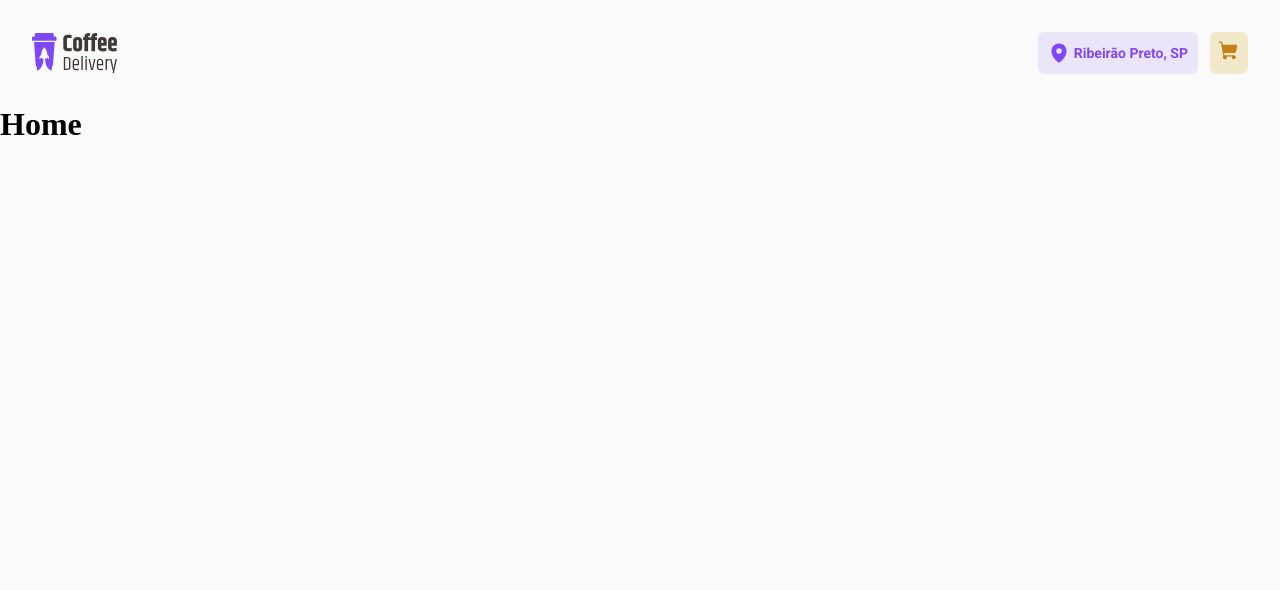
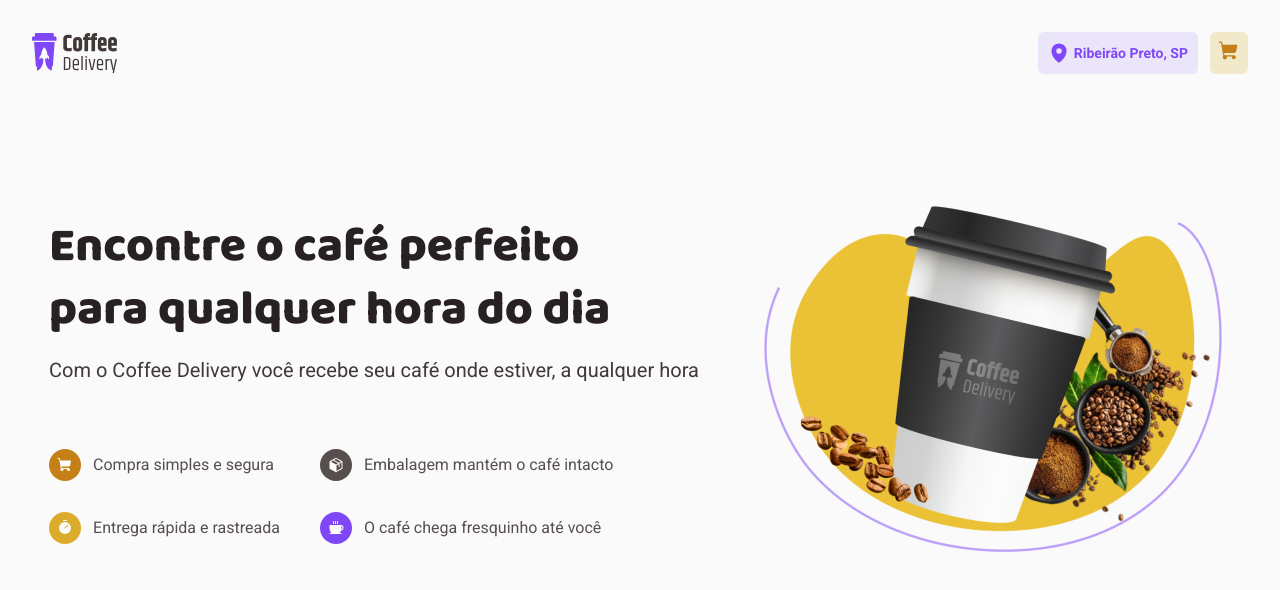
Before and after one commit to heitorgandolfi/coffee-delivery, a React (Vite) app: page / in a window 1280 px wide. Shown: the top 590 px of the page. Built offline with nearby package versions, Linux system fonts and the light colour scheme.

Commit message:
feat(HomeScreen): add HighlightArea component

```diff
--- /dev/null
+++ b/src/components/highlightArea/index.tsx
@@ -0,0 +1,64 @@
+import HighlightImage from "../../assets/imgs/hero-image.png";
+import { ShoppingCart, Timer, Package, Coffee } from "phosphor-react";
+
+import {
+  HighlightContainer,
+  PageTitle,
+  SubPageTitle,
+  HighlightInfos,
+  HighlightInfosWrapper,
+  IconContainer,
+} from "./styles";
+import { useTheme } from "styled-components";
+
+export const HighlightArea = () => {
+  const { "gray-100": iconColor } = useTheme();
+
+  return (
+    <HighlightContainer>
+      <article>
+        <PageTitle>
+          Encontre o café perfeito
+          <br /> para qualquer hora do dia
+        </PageTitle>
+        <SubPageTitle>
+          Com o Coffee Delivery você recebe seu café onde estiver, a qualquer hora
+        </SubPageTitle>
+
+        <HighlightInfosWrapper>
+          <HighlightInfos>
+            <div>
+              <IconContainer bgcolor="primary-dark">
+                <ShoppingCart size={16} weight="fill" color={iconColor} />
+              </IconContainer>
+              <h3>Compra simples e segura</h3>
+            </div>
+            <div>
+              <IconContainer bgcolor="primary">
+                <Timer size={16} weight="fill" color={iconColor} />
+              </IconContainer>
+              <h3>Entrega rápida e rastreada</h3>
+            </div>
+          </HighlightInfos>
+
+          <HighlightInfos>
+            <div>
+              <IconContainer bgcolor="tertiary">
+                <Package size={16} weight="fill" color={iconColor} />
+              </IconContainer>
+              <h3>Embalagem mantém o café intacto</h3>
+            </div>
+            <div>
+              <IconContainer bgcolor="secondary">
+                <Coffee size={16} weight="fill" color={iconColor} />
+              </IconContainer>
+              <h3>O café chega fresquinho até você</h3>
+            </div>
+          </HighlightInfos>
+        </HighlightInfosWrapper>
+      </article>
+
+      <img src={HighlightImage} alt="" />
+    </HighlightContainer>
+  );
+};
--- /dev/null
+++ b/src/components/highlightArea/styles.ts
@@ -0,0 +1,78 @@
+import styled from "styled-components";
+import { defaultTheme } from "../../styles/themes/default";
+
+export const HighlightContainer = styled.section`
+  display: flex;
+  justify-content: center;
+  align-items: center;
+  flex-wrap: wrap-reverse;
+  gap: 3.5rem;
+
+  margin-top: 5.875rem;
+`;
+
+export const PageTitle = styled.h1`
+  font-family: "Baloo 2";
+  font-size: 3rem;
+  font-weight: 800;
+  line-height: 3.9rem;
+
+  margin-bottom: 1rem;
+
+  color: ${(props) => props.theme["tertiary-darker"]};
+`;
+
+export const SubPageTitle = styled.h2`
+  font-family: "Roboto";
+  font-size: 1.25rem;
+  font-style: normal;
+  font-weight: 400;
+  line-height: 1.625rem;
+
+  color: ${(props) => props.theme["tertiary-dark"]};
+`;
+
+export const HighlightInfosWrapper = styled.div`
+  display: flex;
+  justify-content: start;
+  align-items: center;
+  gap: 2.5rem;
+
+  margin-top: 4.125rem;
+`;
+
+export const HighlightInfos = styled.div`
+  display: flex;
+  flex-direction: column;
+  gap: 1.9375rem;
+
+  div {
+    display: flex;
+    align-items: center;
+    gap: 0.75rem;
+
+    span {
+      padding: 0.5rem;
+      background-color: red;
+    }
+
+    h3 {
+      font-family: "Roboto";
+      font-size: 1rem;
+      font-weight: 400;
+      line-height: 1.3rem;
+
+      color: ${(props) => props.theme.tertiary};
+    }
+  }
+`;
+
+interface IconContainerProps {
+  bgcolor: keyof typeof defaultTheme;
+}
+
+export const IconContainer = styled.div<IconContainerProps>`
+  padding: 0.5rem;
+  border-radius: 999px;
+  background-color: ${(props) => props.theme[props.bgcolor]};
+`;
--- a/src/pages/home/index.tsx
+++ b/src/pages/home/index.tsx
@@ -1,3 +1,7 @@
-export const Home = () => {
-  return <h1>Home</h1>;
+import { HighlightArea } from "../../components/highlightArea";
+
+export const HomeScreen = () => {
+  return (
+    <HighlightArea />
+  )
 };
--- a/src/routes/index.tsx
+++ b/src/routes/index.tsx
@@ -1,6 +1,6 @@
 import { Routes, Route } from "react-router-dom";
 
-import { Home } from "../pages/home";
+import { HomeScreen } from "../pages/home";
 import { Order } from "../pages/order";
 
 import { DefaultLayout } from "../layouts/DefaultLayout";
@@ -9,7 +9,7 @@
   return (
     <Routes>
       <Route path="/" element={<DefaultLayout />}>
-        <Route path="/" element={<Home />} />
+        <Route path="/" element={<HomeScreen />} />
         <Route path="/order" element={<Order />} />
       </Route>
     </Routes>
```
